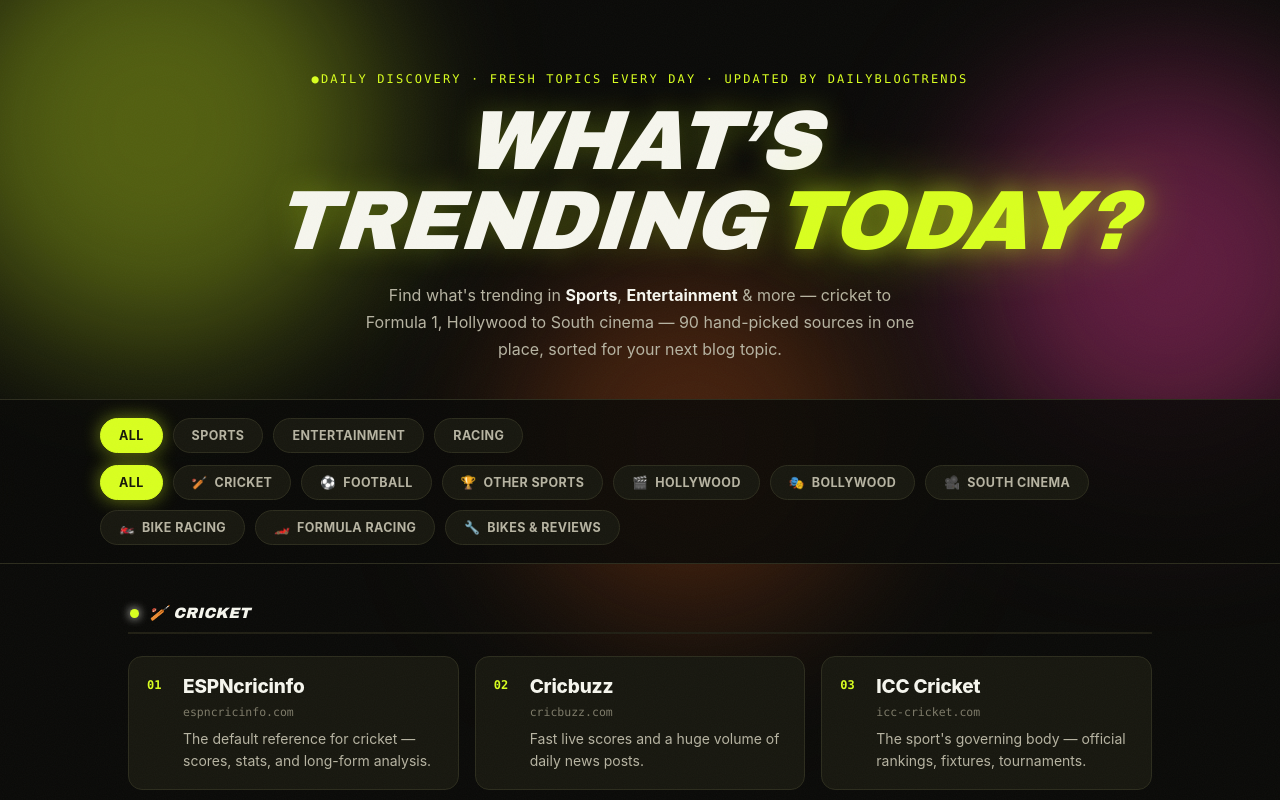
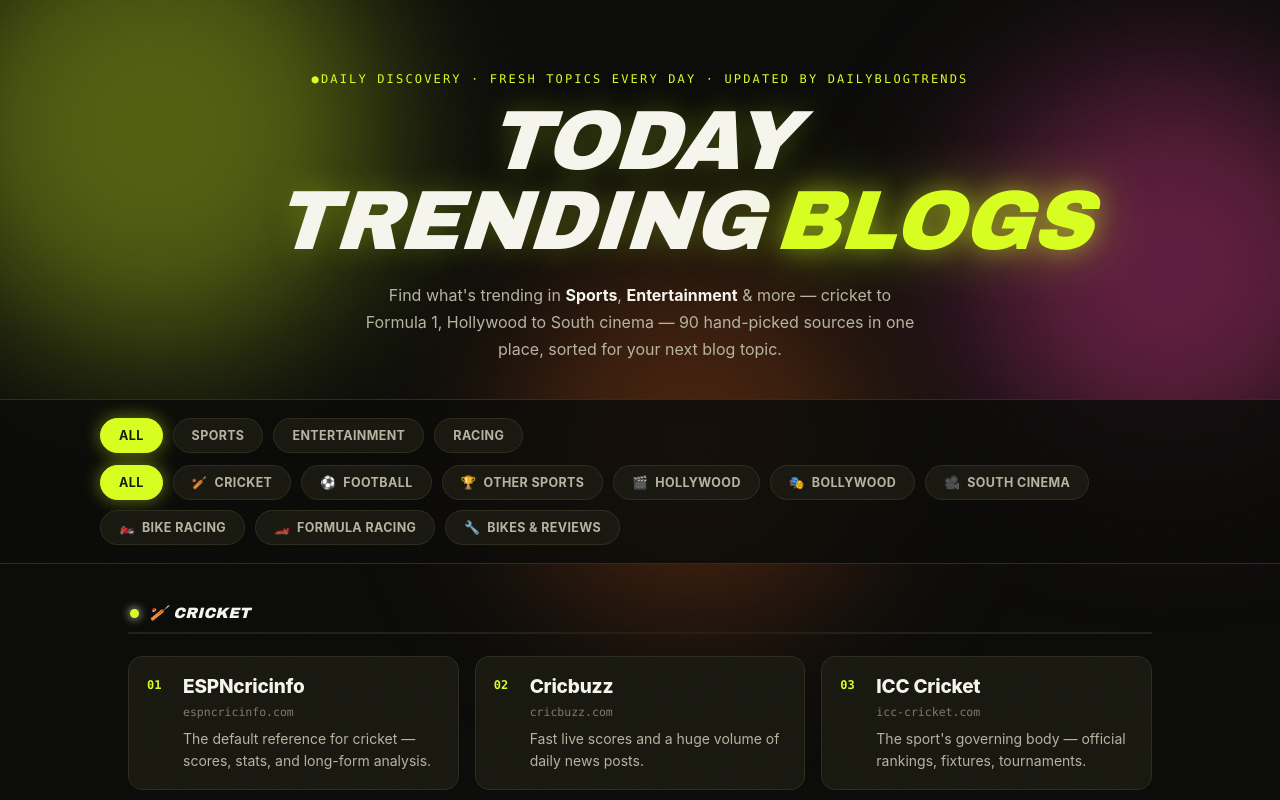
Before and after one commit to Kheloexchange/agentrepository, a plain HTML site: page index.html in a window 1280 px wide. Shown: the top 800 px of the page. Drawn offline with Linux system fonts and the light colour scheme.

Commit message:
Update index.html

```diff
--- a/index.html
+++ b/index.html
@@ -17,7 +17,7 @@
 
   <header class="hero">
     <p class="hero-eyebrow">&#9679;DAILY DISCOVERY · FRESH TOPICS EVERY DAY &middot; updated by DailyBlogTrends</p>
-    <h1 class="hero-title">WHAT’S TRENDING<span class="hero-title-accent">TODAY?</span></h1>
+    <h1 class="hero-title">TODAY TRENDING<span class="hero-title-accent">BLOGS</span></h1>
     <p class="hero-sub">
       Find what's trending in <strong>Sports</strong>, <strong>Entertainment</strong> &amp; more &mdash;
       cricket to Formula&nbsp;1, Hollywood to South cinema &mdash; 90 hand-picked sources
```
